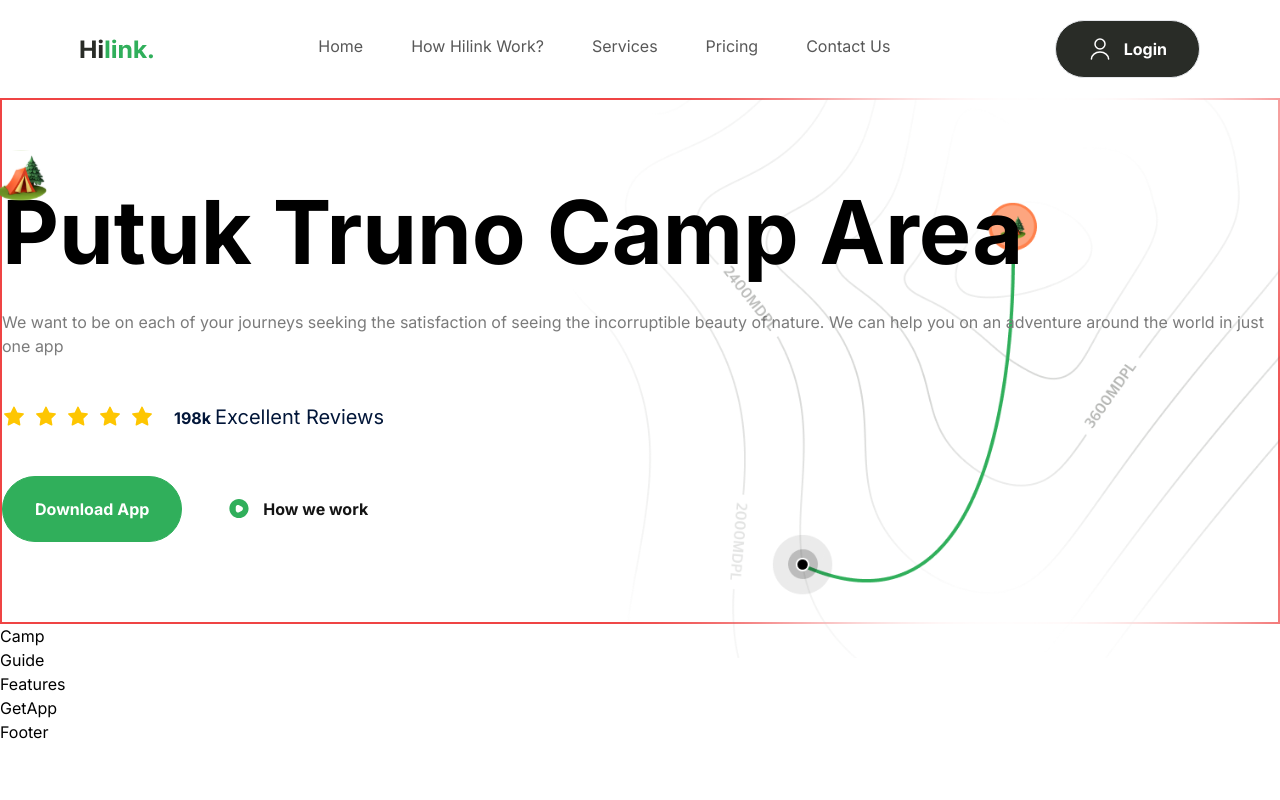
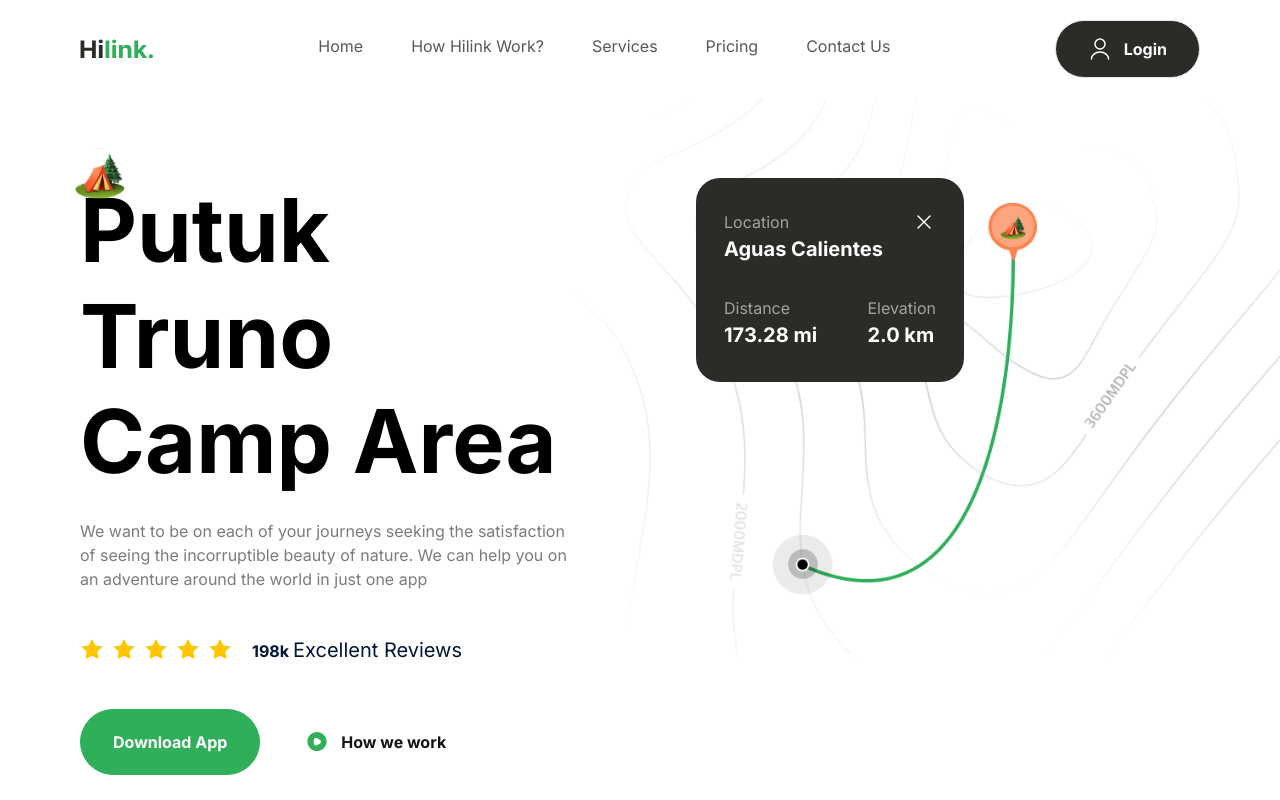
Before and after one commit to Ikechukwu-attah/camp-travler, a Next.js app: page / in a window 1280 px wide. Shown: the top 800 px of the page. Built offline with nearby package versions, Linux system fonts and the light colour scheme.

Commit message:
hero section component completed

```diff
--- a/components/Hero.tsx
+++ b/components/Hero.tsx
@@ -4,7 +4,7 @@ import Button from "./Button";
 
 const Hero = () => {
   return (
-    <section className="border-2 border-red-500 flex flex-col gap-20 py-10 pb-32 md:gap-28 lg:py-20 xl:flex-row ">
+    <section className="max-container padding-container flex flex-col gap-20 py-10 pb-32 md:gap-28 lg:py-20 xl:flex-row ">
       <div className="hero-map" />
       {/* //Left side */}
       <div className="relative z-20 flex flex-col flex-1 xl:w-1/2">
@@ -52,6 +52,31 @@ const Hero = () => {
           />
         </div>
       </div>
+
+      {/* Right */}
+
+      <div className="relative flex flex-1 items-start ">
+        <div className=" relative z-20 w-[268px] flex flex-col gap-8 rounded-3xl bg-green-90 px-7 py-8">
+          <div className="flex flex-col">
+            <div className="flexBetween">
+              <p className="regular-16 text-gray-20">Location</p>
+              <Image src="/close.svg" alt="close" width={24} height={24} />
+            </div>
+            <p className="bold-20 text-white">Aguas Calientes</p>
+          </div>
+          <div className="flexBetween">
+            <div className="flex flex-col">
+              <p className="regular-16 block text-gray-20">Distance</p>
+              <p className="bold-20 text-white">173.28 mi</p>
+            </div>
+
+            <div className="flex flex-col">
+              <p className="regular-16 block text-gray-20">Elevation</p>
+              <p className="bold-20 text-white">2.0 km</p>
+            </div>
+          </div>
+        </div>
+      </div>
     </section>
   );
 };
```
